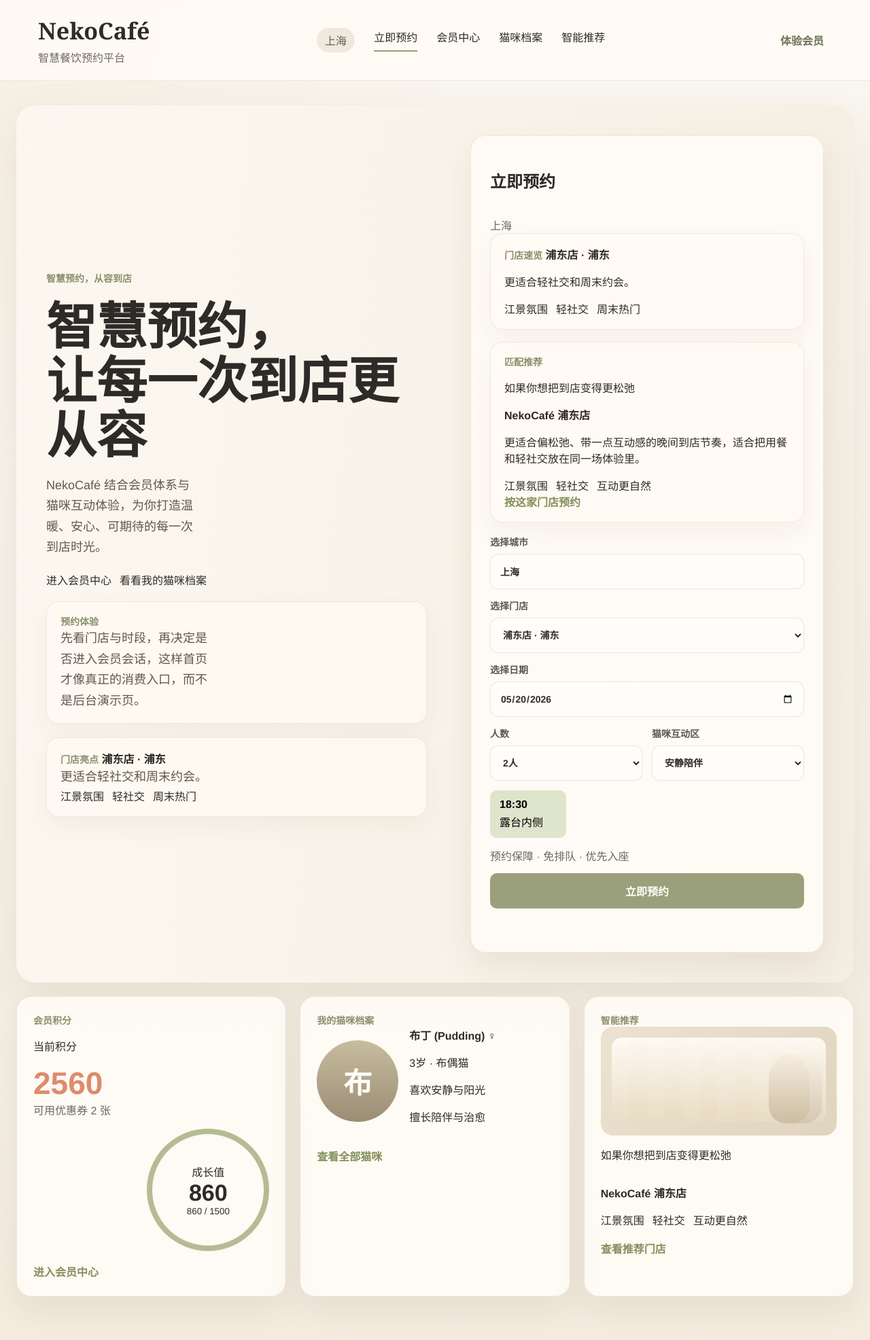
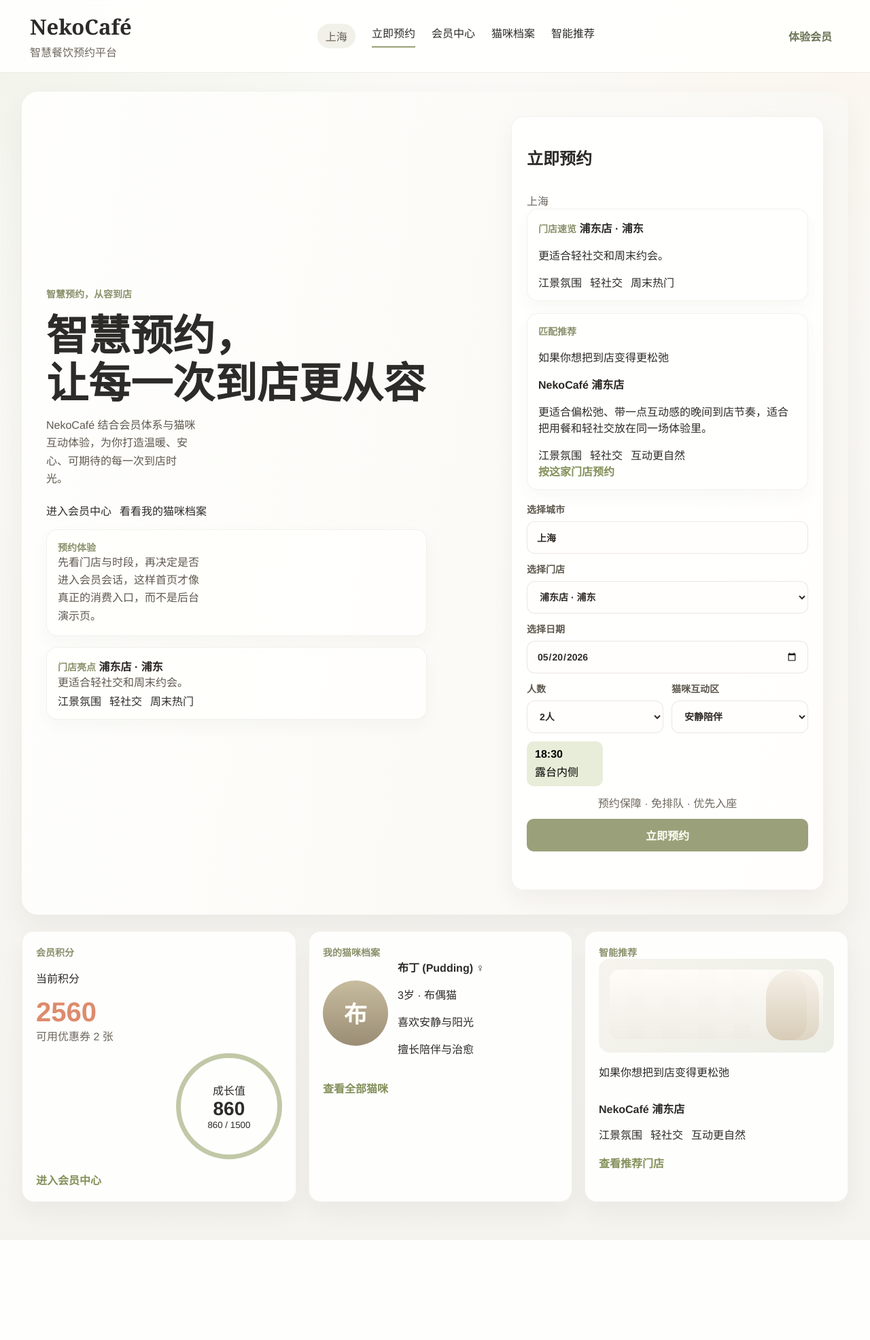
Before and after one commit to qijinyu0608/NekoCaf-, a FastAPI app: page / in a window 1280 px wide. Shown: the whole page at 68% size. After the commit the page ends 1825 px from the top, so only its background shows below. Run offline with FastAPI, Linux system fonts and the light colour scheme; data comes from the database, SQL or seed files in the repository; data that the repository does not hold is empty; some libraries are stand-ins or nearby versions.

Commit message:
feat(web): rebalance ui and prune unused docs v1.5

```diff
--- a/project/app/static/app.css
+++ b/project/app/static/app.css
@@ -1,6 +1,6 @@
 :root {
   color: #2d2b28;
-  background: #f6f1e8;
+  background: #f7f5f0;
   font-family: "Avenir Next", "PingFang SC", "Helvetica Neue", system-ui, sans-serif;
 }
 
@@ -12,8 +12,9 @@ body {
   margin: 0;
   min-height: 100vh;
   background:
-    radial-gradient(circle at top left, rgba(246, 238, 225, 0.96), transparent 30%),
-    linear-gradient(180deg, #faf7f1 0%, #f3ecdf 100%);
+    radial-gradient(circle at top left, rgba(240, 243, 233, 0.92), transparent 28%),
+    radial-gradient(circle at top right, rgba(251, 245, 237, 0.92), transparent 24%),
+    linear-gradient(180deg, #fbfaf7 0%, #f4f3ee 100%);
 }
 
 a {
@@ -36,9 +37,9 @@ button {
   align-items: center;
   justify-content: space-between;
   gap: 20px;
-  padding: 22px 56px;
+  padding: 18px 44px;
   border-bottom: 1px solid rgba(120, 102, 73, 0.12);
-  background: rgba(255, 251, 245, 0.88);
+  background: rgba(255, 255, 253, 0.92);
   backdrop-filter: blur(10px);
 }
 
@@ -49,7 +50,7 @@ button {
 
 .brand-title {
   font-family: Georgia, "Times New Roman", serif;
-  font-size: 34px;
+  font-size: 31px;
   font-weight: 700;
 }
 
@@ -68,7 +69,7 @@ button {
 .top-nav {
   display: flex;
   align-items: center;
-  gap: 28px;
+  gap: 24px;
 }
 
 .top-nav a {
@@ -88,7 +89,7 @@ button {
   min-height: 32px;
   padding: 6px 12px;
   border-radius: 999px;
-  background: rgba(236, 232, 218, 0.9);
+  background: rgba(240, 239, 232, 0.92);
   color: #655f53;
 }
 
@@ -135,32 +136,32 @@ button {
 }
 
 .page {
-  width: min(1480px, calc(100% - 48px));
+  width: min(1280px, calc(100% - 64px));
   margin: 0 auto;
-  padding: 36px 0 64px;
+  padding: 28px 0 56px;
 }
 
 .hero {
   display: grid;
-  grid-template-columns: minmax(0, 1.15fr) minmax(380px, 520px);
-  gap: 36px;
+  grid-template-columns: minmax(0, 1.08fr) minmax(340px, 460px);
+  gap: 28px;
   align-items: stretch;
-  min-height: 560px;
-  padding: 44px;
-  border-radius: 28px;
+  min-height: 500px;
+  padding: 36px;
+  border-radius: 24px;
   background:
-    linear-gradient(90deg, rgba(252, 248, 241, 0.92), rgba(250, 244, 234, 0.55)),
-    radial-gradient(circle at 75% 50%, rgba(223, 210, 185, 0.55), transparent 26%),
-    linear-gradient(135deg, #f4ede2, #ece4d6);
-  box-shadow: 0 24px 70px rgba(86, 62, 28, 0.09);
+    linear-gradient(96deg, rgba(255, 255, 253, 0.94), rgba(250, 248, 243, 0.78)),
+    radial-gradient(circle at 78% 44%, rgba(227, 233, 214, 0.42), transparent 24%),
+    linear-gradient(135deg, #f8f7f3, #f1f0ea);
+  box-shadow: 0 18px 42px rgba(63, 51, 35, 0.06);
 }
 
 .hero-copy {
   display: flex;
   flex-direction: column;
   justify-content: center;
-  gap: 20px;
-  max-width: 620px;
+  gap: 16px;
+  max-width: 560px;
 }
 
 .mobile-hero-summary {
@@ -181,20 +182,20 @@ button {
 .detail-header h1 {
   margin: 0;
   font-family: Georgia, "Times New Roman", serif;
-  font-size: clamp(48px, 6vw, 74px);
-  line-height: 1.08;
+  font-size: clamp(40px, 5.2vw, 62px);
+  line-height: 1.12;
 }
 
 .detail-header h1 {
-  font-size: clamp(34px, 4vw, 48px);
+  font-size: clamp(28px, 3.6vw, 40px);
 }
 
 .hero-copy p {
   margin: 0;
-  max-width: 22ch;
+  max-width: 25ch;
   color: #5f594f;
-  font-size: 18px;
-  line-height: 1.7;
+  font-size: 16px;
+  line-height: 1.65;
 }
 
 .hero-note-card,
@@ -202,11 +203,11 @@ button {
 .booking-context-card,
 .mobile-hero-summary {
   max-width: 560px;
-  padding: 18px 20px;
-  border: 1px solid rgba(148, 123, 86, 0.14);
-  border-radius: 18px;
-  background: rgba(255, 250, 242, 0.78);
-  box-shadow: 0 14px 36px rgba(86, 62, 28, 0.05);
+  padding: 15px 16px;
+  border: 1px solid rgba(128, 116, 96, 0.1);
+  border-radius: 16px;
+  background: rgba(255, 255, 253, 0.8);
+  box-shadow: 0 10px 24px rgba(78, 67, 51, 0.04);
 }
 
 .hero-note-grid {
@@ -223,15 +224,20 @@ button {
 
 .booking-card,
 .feature-card {
-  border: 1px solid rgba(148, 123, 86, 0.16);
-  border-radius: 22px;
-  background: rgba(255, 252, 247, 0.86);
-  box-shadow: 0 20px 48px rgba(61, 46, 31, 0.08);
+  border: 1px solid rgba(125, 117, 102, 0.1);
+  border-radius: 18px;
+  background: rgba(255, 255, 254, 0.88);
+  box-shadow: 0 14px 32px rgba(61, 46, 31, 0.05);
 }
 
 .booking-card {
   align-self: center;
-  padding: 28px;
+  padding: 22px;
+}
+
+.booking-card-compact {
+  max-width: 460px;
+  justify-self: end;
 }
 
 .booking-context-card {
@@ -253,13 +259,13 @@ button {
 .list-stack,
 .staff-filter-form {
   display: grid;
-  gap: 16px;
+  gap: 14px;
 }
 
 .booking-form,
 .split-grid {
   display: grid;
-  gap: 14px;
+  gap: 12px;
 }
 
 .split-grid {
@@ -277,11 +283,11 @@ label {
 input,
 select {
   width: 100%;
-  min-height: 52px;
+  min-height: 48px;
   padding: 0 14px;
   border: 1px solid rgba(148, 123, 86, 0.18);
   border-radius: 12px;
-  background: #fffdfa;
+  background: #fffefd;
   color: #2f2b26;
 }
 
@@ -295,13 +301,13 @@ select {
   display: grid;
   gap: 4px;
   min-width: 112px;
-  padding: 12px 14px;
-  background: #f7f1e5;
+  padding: 10px 12px;
+  background: #f5f4ee;
   text-align: left;
 }
 
 .slot-pill.selected {
-  background: #dfe4cc;
+  background: #e8edd9;
 }
 
 .primary-cta,
@@ -309,7 +315,7 @@ select {
   display: inline-flex;
   align-items: center;
   justify-content: center;
-  min-height: 52px;
+  min-height: 48px;
   padding: 0 18px;
   background: #9aa17a;
   color: #fffef8;
@@ -334,8 +340,12 @@ select {
 .detail-grid {
   grid-template-columns: repeat(3, minmax(0, 1fr));
   display: grid;
-  gap: 20px;
-  margin-top: 20px;
+  gap: 18px;
+  margin-top: 24px;
+}
+
+.compact-card-grid {
+  grid-template-columns: 1.02fr 0.98fr 0.98fr;
 }
 
 .detail-page .detail-grid {
@@ -347,38 +357,38 @@ select {
 }
 
 .feature-card {
-  padding: 24px;
+  padding: 20px;
 }
 
 .metric-number {
-  font-size: 46px;
+  font-size: 40px;
   color: #dd8b6d;
 }
 
 .growth-ring {
-  width: 180px;
-  height: 180px;
+  width: 156px;
+  height: 156px;
   margin-left: auto;
   border-radius: 999px;
-  border: 8px solid #b4bc93;
+  border: 7px solid #c1c8a7;
   display: grid;
   place-content: center;
   text-align: center;
 }
 
 .growth-ring strong {
-  font-size: 34px;
+  font-size: 28px;
 }
 
 .cat-summary {
-  grid-template-columns: 120px 1fr;
+  grid-template-columns: 96px 1fr;
   align-items: center;
 }
 
 .cat-avatar {
-  width: 120px;
-  height: 120px;
-  font-size: 42px;
+  width: 96px;
+  height: 96px;
+  font-size: 34px;
 }
 
 .cat-avatar.large {
@@ -390,13 +400,13 @@ select {
 .store-visual {
   position: relative;
   overflow: hidden;
-  min-height: 160px;
-  border-radius: 18px;
-  background: linear-gradient(135deg, rgba(235, 225, 206, 0.95), rgba(214, 199, 173, 0.75));
+  min-height: 138px;
+  border-radius: 16px;
+  background: linear-gradient(135deg, rgba(246, 243, 237, 0.96), rgba(230, 234, 223, 0.8));
 }
 
 .store-visual.large {
-  min-height: 220px;
+  min-height: 196px;
 }
 
 .visual-room {
@@ -404,13 +414,13 @@ select {
   inset: 16px 16px 20px 16px;
   border-radius: 14px;
   background:
-    linear-gradient(180deg, rgba(255, 251, 246, 0.9), rgba(232, 219, 192, 0.8)),
+    linear-gradient(180deg, rgba(255, 252, 248, 0.94), rgba(238, 236, 229, 0.84)),
     repeating-linear-gradient(
       90deg,
       rgba(255, 255, 255, 0.18) 0,
       rgba(255, 255, 255, 0.18) 26px,
-      rgba(208, 188, 157, 0.12) 26px,
-      rgba(208, 188, 157, 0.12) 52px
+      rgba(201, 207, 185, 0.1) 26px,
+      rgba(201, 207, 185, 0.1) 52px
     );
 }
 
@@ -421,7 +431,7 @@ select {
   width: 78px;
   height: 104px;
   border-radius: 40px 40px 26px 26px;
-  background: linear-gradient(180deg, #f8efe3, #ccbda1);
+  background: linear-gradient(180deg, #f6f0e8, #d7ccb7);
   box-shadow: -18px 0 0 rgba(255, 255, 255, 0.16) inset;
 }
 
@@ -511,11 +521,32 @@ select {
 .recommendation-meta,
 .recommendation-actions {
   display: grid;
-  gap: 10px;
+  gap: 8px;
 }
 
 .inline-message {
   min-height: 22px;
+}
+
+.detail-page {
+  width: min(1180px, calc(100% - 64px));
+}
+
+.staff-page {
+  width: min(1120px, calc(100% - 64px));
+}
+
+.staff-filter-form {
+  grid-template-columns: 1.2fr 1fr auto;
+  align-items: end;
+}
+
+.hero-surface .hero-links {
+  margin-top: 4px;
+}
+
+.hero-surface .booking-note {
+  text-align: center;
 }
 
 @media (max-width: 1080px) {
--- a/project/app/templates/home.html
+++ b/project/app/templates/home.html
@@ -4,7 +4,7 @@
 
 {% block content %}
   <main class="page home-page">
-    <section class="hero">
+    <section class="hero hero-surface">
       <article class="mobile-hero-summary">
         <span class="eyebrow">智慧预约，从容到店</span>
         <h1>智慧预约，让每一次到店更从容</h1>
@@ -62,7 +62,7 @@
         </article>
       </div>
 
-      <section class="booking-card">
+      <section class="booking-card booking-card-compact">
         <div class="card-title-row">
           <h2>立即预约</h2>
           <span class="subtle-label">{{ heroCity }}</span>
@@ -150,7 +150,7 @@
       </section>
     </section>
 
-    <section class="card-grid">
+    <section class="card-grid compact-card-grid">
       <article class="feature-card member-card">
         <div class="section-label">会员积分</div>
         <div class="member-summary">
```
Also changed, not shown: other parts of project/app/static/app.css (+16 -9 lines), docs/development-path.md (deleted, +0 -284 lines), docs/product/v1-development-notes.md (deleted, +0 -26 lines), project/tests/unit/test_service_apps.py (+2 -0 lines), README.md, project/docs/adr/README.md (deleted), project/infra/README.md (deleted), project/infra/helm/README.md (deleted), project/infra/observability/README.md (deleted), templates/README.md (deleted).
